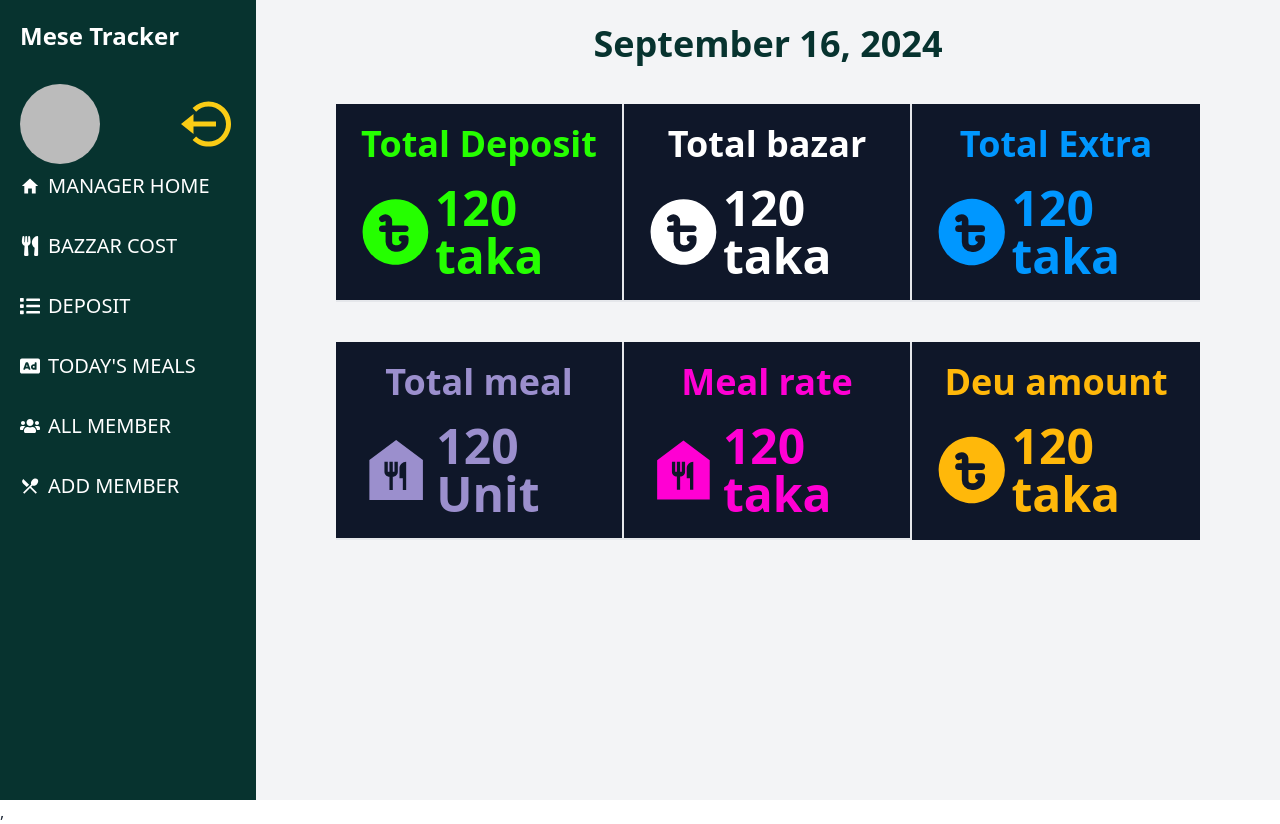
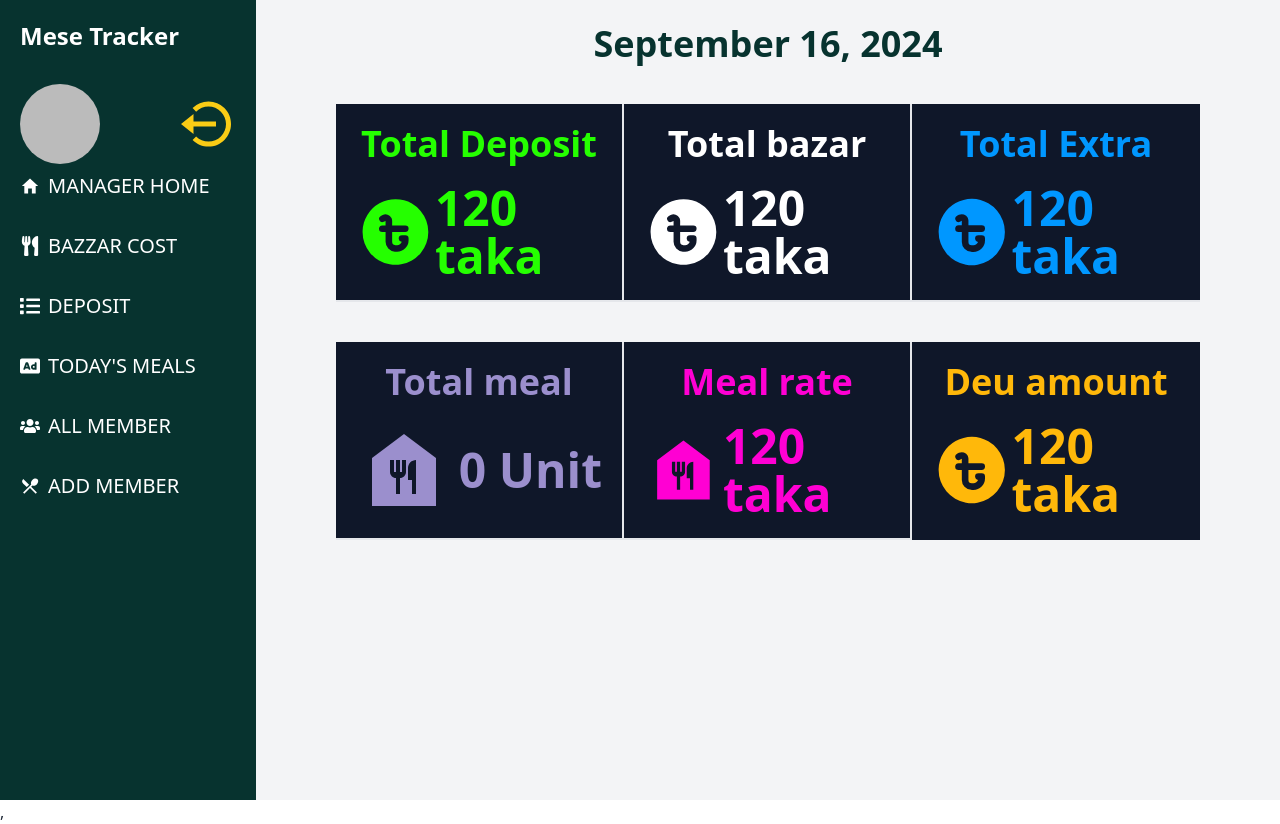
Before and after one commit to code-with-omar/mess-tracker-client, a React (Vite) app: page /admin/home in a window 1280 px wide. Built offline with nearby package versions, Linux system fonts and the light colour scheme; no server answers; sample sign-in values are in the browser's storage.

Commit message:
Find all meal hook create and add in admin home

```diff
--- /dev/null
+++ b/src/Hooks/useFindAllMeals.jsx
@@ -0,0 +1,15 @@
+import { useQuery } from "@tanstack/react-query"
+import useAxiosSecure from "./useAxiosSecure"
+const useFindAllMeals = () => {
+    const axiosSecure = useAxiosSecure()
+    const { refetch, data: allMeals = [] } = useQuery({
+        queryKey: ['users'],
+        queryFn: async () => {
+            const res = await axiosSecure.get('/membersAllMeals')
+            return res.data
+        }
+    })
+    return [allMeals, refetch]
+};
+
+export default useFindAllMeals;
--- a/src/Pages/Main/AdminHome/AdminHome.jsx
+++ b/src/Pages/Main/AdminHome/AdminHome.jsx
@@ -1,7 +1,11 @@
 import { TbCoinTakaFilled } from "react-icons/tb";
 import { MdFoodBank } from "react-icons/md";
+import useFindAllMeals from "../../../Hooks/useFindAllMeals";
 
 const AdminHome = () => {
+    const [allMeals]=useFindAllMeals()
+    const totalMeal = allMeals.reduce((acc, item) => parseFloat(acc) + parseFloat(item.meal), 0);
+
     return (
         <div>
             <div className="grid md:grid-cols-3 bg-[#0f1729] my-0 md:my-10">
@@ -31,7 +35,7 @@ const AdminHome = () => {
                 <div className="border-b-2 md:border-r-2  py-5 px-5 text-[#9b8fcd]">
                     <h2 className="text-4xl font-extrabold text-center mb-5">Total meal</h2>
                     <div className="flex justify-between items-center">
-                        <MdFoodBank className="text-8xl "></MdFoodBank> <span className="text-5xl font-extrabold">120 Unit</span>
+                        <MdFoodBank className="text-8xl "></MdFoodBank> <span className="text-5xl font-extrabold">{totalMeal} Unit</span>
                     </div>
                 </div>
                 <div className="border-b-2 md:border-r-2  py-5 px-5 text-[#ff00d3]">
```
